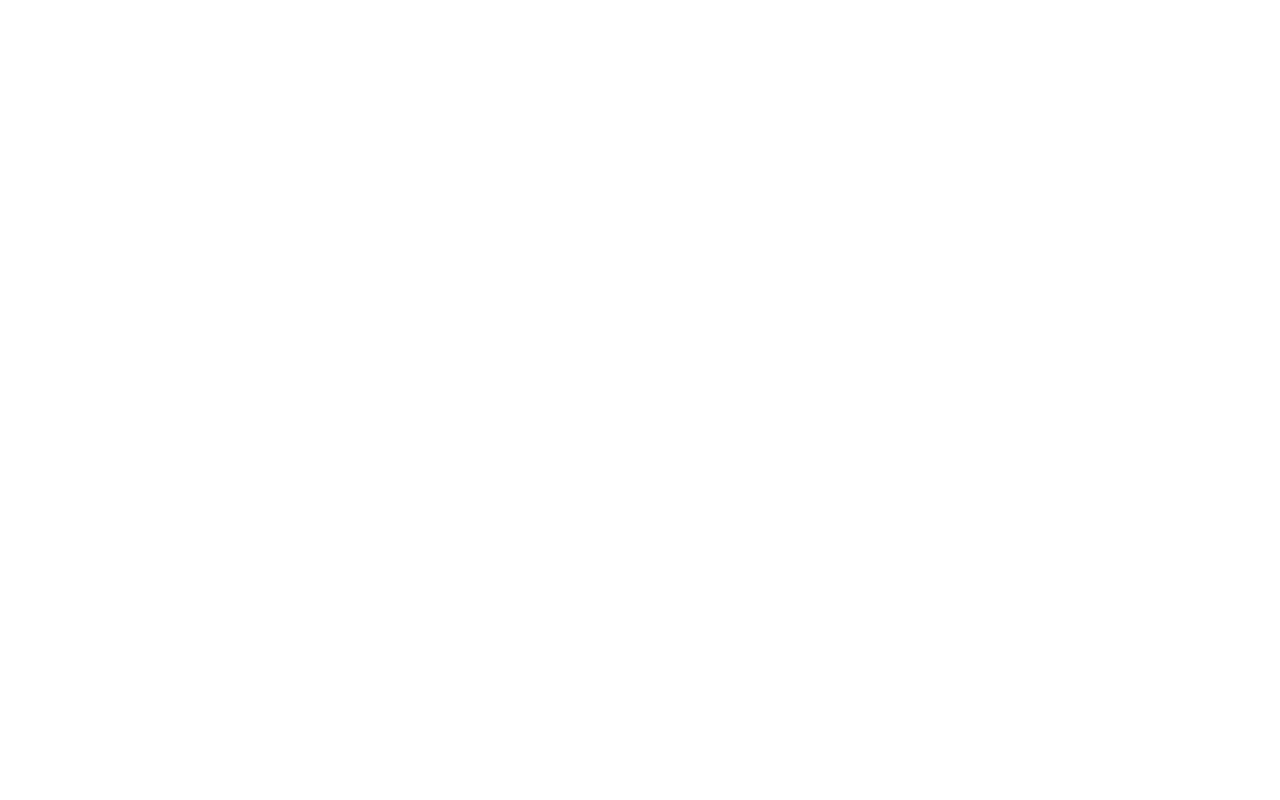
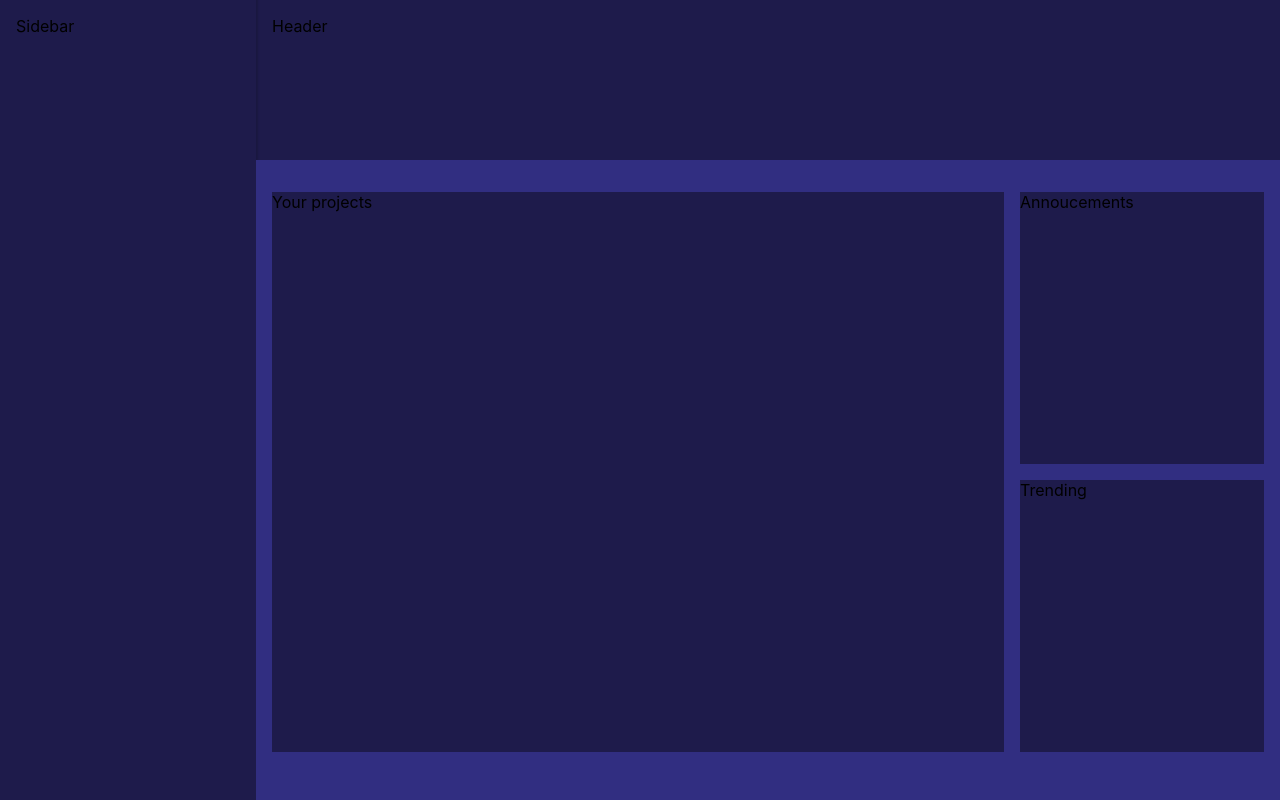
Before and after one commit to UnUsuarioMas67/admin-dashboard, a plain HTML site: page index.html in a window 1280 px wide. Drawn offline with Linux system fonts and the light colour scheme; a web font is replaced by a local one.

Commit message:
Build basic page layout

```diff
--- a/index.html
+++ b/index.html
@@ -0,0 +1,18 @@
+<!DOCTYPE html>
+<html lang="en">
+<head>
+  <meta charset="UTF-8">
+  <meta name="viewport" content="width=device-width, initial-scale=1.0">
+  <title>Admin Dashboard | The Odin Project</title>
+  <link rel="stylesheet" href="style.css">
+</head>
+<body>
+  <header>Header</header>
+  <aside>Sidebar</aside>
+  <main>
+    <article class="projects">Your projects</article>
+    <article class="annoucements">Annoucements</article>
+    <article class="trending">Trending</article>
+  </main>
+</body>
+</html>
--- a/style.css
+++ b/style.css
@@ -1,6 +1,6 @@
 @font-face {
-  font-family: 'Inter';
-  src: url(assets/font/Inter/Inter-VariableFont_opsz\,wght.ttf);
+  font-family: "Inter";
+  src: url(assets/font/Inter/Inter-VariableFont_opsz\wght.ttf);
 }
 
 :root {
@@ -18,10 +18,47 @@
   margin: 0;
   padding: 0;
   box-sizing: border-box;
-  font-family: 'Inter', sans-serif;
+  font-family: "Inter", sans-serif;
 }
 
 body {
   min-height: 100vh;
+  background: var(--color-bg-light);
   display: grid;
+  grid:
+    "sidebar header" 160px
+    "sidebar main" 1fr
+    / minmax(250px, 1fr) 4fr;
 }
+
+header,
+aside,
+article {
+  background: var(--color-bg-dark);
+}
+
+header,
+aside {
+  padding: 1rem;
+}
+
+header {
+  box-shadow: inset 4px 0 2px -2px rgba(0, 0, 0, 0.15);
+  grid-area: header;
+}
+
+aside {
+  grid-area: sidebar;
+}
+
+main {
+  grid-area: main;
+  display: grid;
+  grid-template: 1fr 1fr / 3fr 1fr;
+  gap: 1rem;
+  padding: 2rem 1rem 3rem;
+}
+
+.projects {
+  grid-row: 1 / 3;
+}
```
